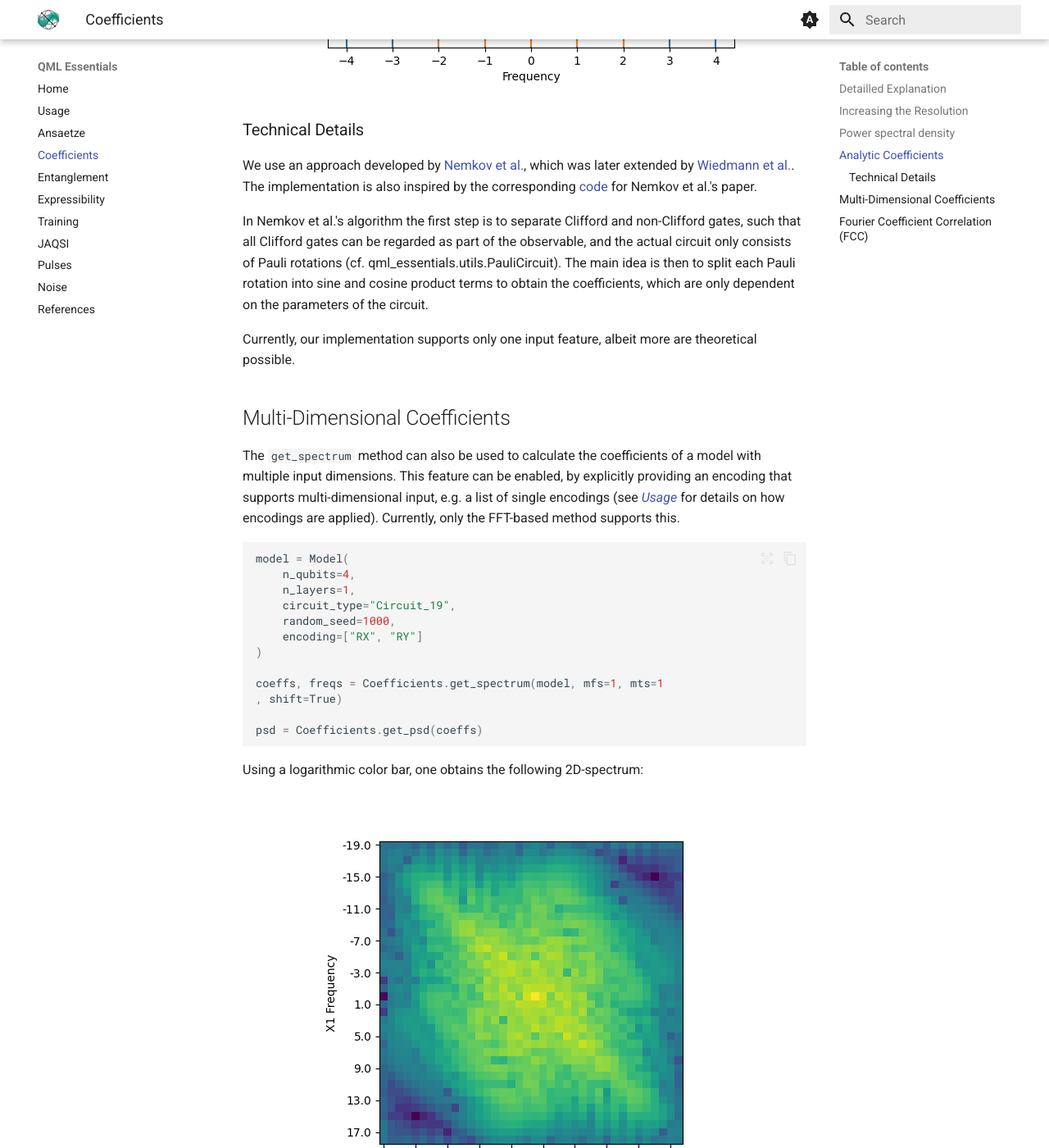
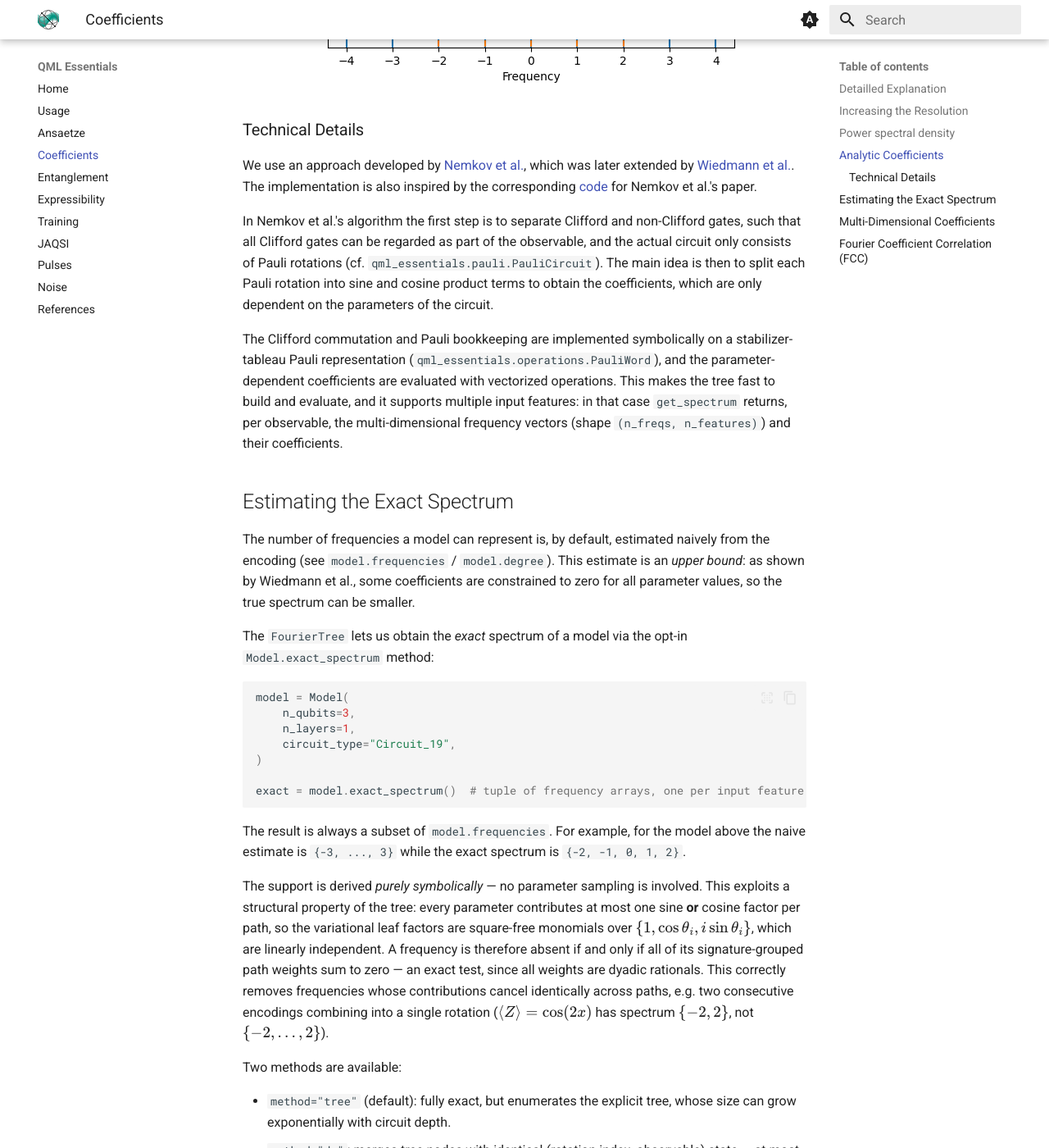
Before and after one commit to cirKITers/qml-essentials, an MkDocs documentation site: the page built from docs/coefficients.md, in a window 1280 px wide and 1400 px high, scrolled down 5672 px. Shown: the whole window at 82% size. Built offline with MkDocs 1.6.1 and Material for MkDocs 9.7.7, drawn with Linux system fonts in a browser that asks for light colours; emoji names are drawn with the system emoji font; some of the changed text lies outside the part shown.

Commit message:
docs
Signed-off-by: Melvin Strobl <lc3267@kit.edu>

````diff
--- a/docs/coefficients.md
+++ b/docs/coefficients.md
@@ -143,7 +143,7 @@ fourier_tree = FourierTree(model)
 an_coeffs, an_freqs = fourier_tree.get_spectrum(force_mean=True)
 ```
 
-Note that while this takes significantly longer to compute, it gives us the precise coefficients, solely depending on the parameters.
+Unlike the FFT, this gives us the precise coefficients, solely depending on the parameters.
 We can verify this by comparing it to the previous results:
 
 ![Model Analytic Coefficients](figures/model_psd_an_light.png#center#only-light)
@@ -154,10 +154,49 @@ We can verify this by comparing it to the previous results:
 We use an approach developed by [Nemkov et al.](https://arxiv.org/pdf/2304.03787), which was later extended by [Wiedmann et al.](https://arxiv.org/pdf/2411.03450).
 The implementation is also inspired by the corresponding [code](https://github.com/idnm/FourierVQA) for Nemkov et al.'s paper.
 
-In Nemkov et al.'s algorithm the first step is to separate Clifford and non-Clifford gates, such that all Clifford gates can be regarded as part of the observable, and the actual circuit only consists of Pauli rotations (cf. qml_essentials.utils.PauliCircuit).
+In Nemkov et al.'s algorithm the first step is to separate Clifford and non-Clifford gates, such that all Clifford gates can be regarded as part of the observable, and the actual circuit only consists of Pauli rotations (cf. `qml_essentials.pauli.PauliCircuit`).
 The main idea is then to split each Pauli rotation into sine and cosine product terms to obtain the coefficients, which are only dependent on the parameters of the circuit.
 
-Currently, our implementation supports only one input feature, albeit more are theoretical possible.
+The Clifford commutation and Pauli bookkeeping are implemented symbolically on a stabilizer-tableau Pauli representation (`qml_essentials.operations.PauliWord`), and the parameter-dependent coefficients are evaluated with vectorized operations.
+This makes the tree fast to build and evaluate, and it supports multiple input features: in that case `get_spectrum` returns, per observable, the multi-dimensional frequency vectors (shape `(n_freqs, n_features)`) and their coefficients.
+
+## Estimating the Exact Spectrum
+
+The number of frequencies a model can represent is, by default, estimated naively from the encoding (see `model.frequencies` / `model.degree`).
+This estimate is an *upper bound*: as shown by Wiedmann et al., some coefficients are constrained to zero for all parameter values, so the true spectrum can be smaller.
+
+The `FourierTree` lets us obtain the *exact* spectrum of a model via the opt-in `Model.exact_spectrum` method:
+```python
+model = Model(
+    n_qubits=3,
+    n_layers=1,
+    circuit_type="Circuit_19",
+)
+
+exact = model.exact_spectrum()  # tuple of frequency arrays, one per input feature
+```
+The result is always a subset of `model.frequencies`.
+For example, for the model above the naive estimate is `{-3, ..., 3}` while the exact spectrum is `{-2, -1, 0, 1, 2}`.
+
+The support is derived *purely symbolically* — no parameter sampling is involved.
+This exploits a structural property of the tree: every parameter contributes at most one sine **or** cosine factor per path, so the variational leaf factors are square-free monomials over $\{1, \cos\theta_i, i\sin\theta_i\}$, which are linearly independent.
+A frequency is therefore absent if and only if all of its signature-grouped path weights sum to zero — an exact test, since all weights are dyadic rationals.
+This correctly removes frequencies whose contributions cancel identically across paths, e.g. two consecutive encodings combining into a single rotation ($\langle Z \rangle = \cos(2x)$ has spectrum $\{-2, 2\}$, not $\{-2, \dots, 2\}$).
+
+Two methods are available:
+
+- `method="tree"` (default): fully exact, but enumerates the explicit tree, whose size can grow exponentially with circuit depth.
+- `method="dp"`: merges tree nodes with identical (rotation index, observable) state — at most $n_\text{params} \cdot 4^{n_\text{qubits}}$ states — and tracks the achievable input sine/cosine counts per state.
+  This scales to deep circuits where the explicit tree is infeasible (e.g. a 10-layer `Strongly_Entangling` ansatz on 5 qubits takes seconds instead of being intractable).
+  It is exact per path, but cannot detect coefficients that cancel identically *across* paths with identical variational dependence (such as the repeated-encoding example above), where it returns a tight superset.
+  Currently it supports a single input feature.
+
+```python
+exact = model.exact_spectrum(method="dp")  # for deep circuits
+```
+
+Note that `exact_spectrum` requires a Clifford + Pauli-rotation ansatz (the same restriction as the `FourierTree`).
+Also keep in mind that a *structurally present* frequency can still have an exponentially small coefficient (the leaf weights scale with $0.5^{s+c}$), so numerically thresholding an FFT spectrum may show fewer frequencies than the exact symbolic support.
 
 
 ## Multi-Dimensional Coefficients
````
